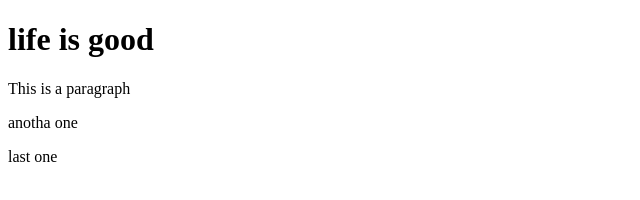
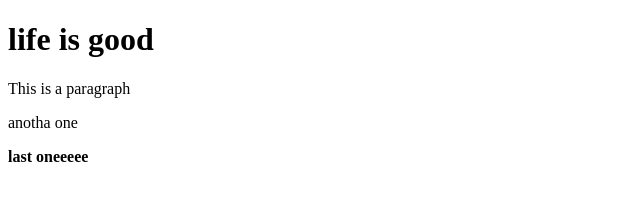
Before and after one commit to aneeshio/git-test, a website: page index.html in a window 1280 px wide. Shown: the full height of the page, 0-640 px from the left. Drawn offline with Linux system fonts and the light colour scheme.

Commit message:
USING NPM

```diff
--- a/index.html
+++ b/index.html
@@ -4,6 +4,6 @@
         <h1>life is good</h1>
         <p>This is a paragraph</p>
         <p>anotha one</p>
-        <p>last one</p>
+        <p><b>last oneeeee</b></p>
     </body>
 </html>
```
Also changed, not shown: package.json (added, +19 -0 lines), 2 other files.
